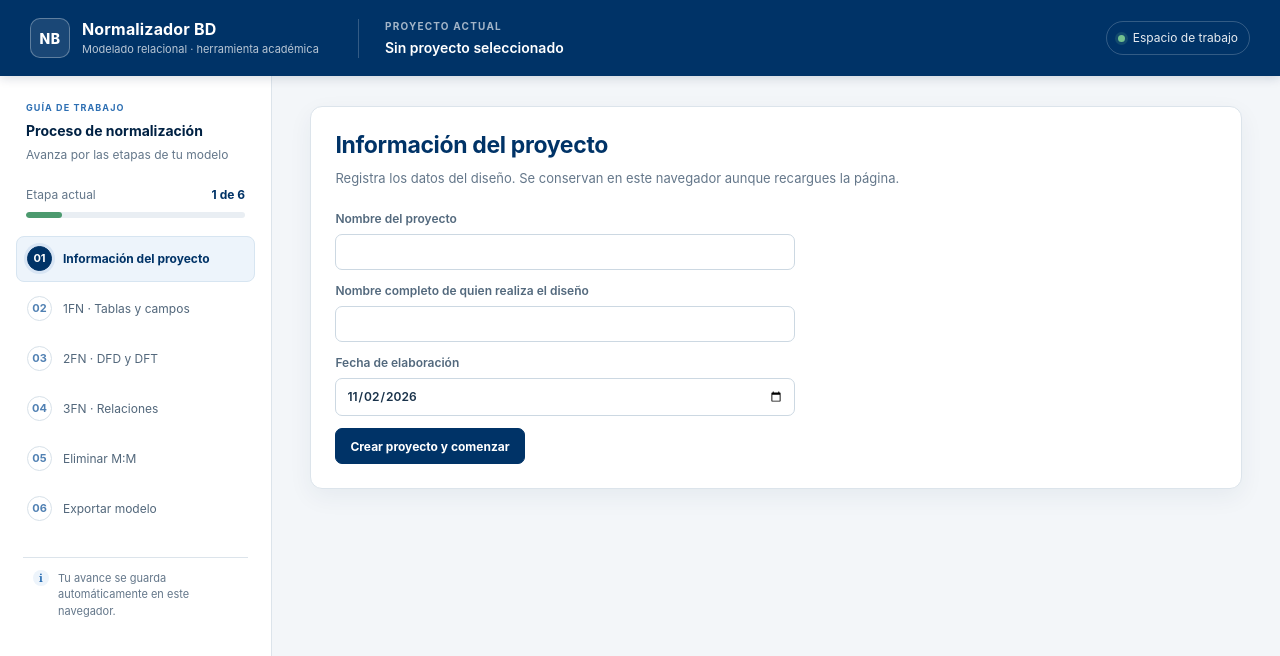
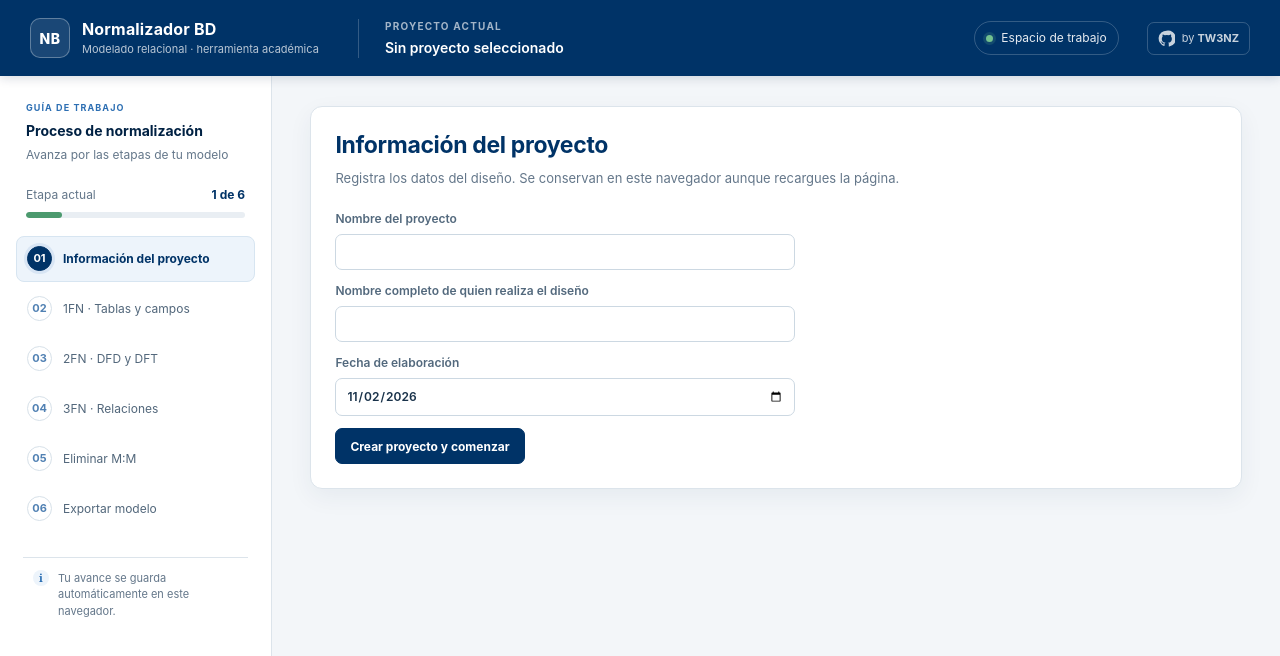
Before and after one commit to TW3NZ/Normalizador_BD, a React (Vite) app: page / in a window 1280 px wide. Shown: the top 656 px of the page. Built offline with nearby package versions, Linux system fonts and the light colour scheme.

Commit message:
Add author GitHub profile link

```diff
--- a/src/App.jsx
+++ b/src/App.jsx
@@ -56,6 +56,10 @@ export default function App() {
             <strong>{S.p?.name || 'Sin proyecto seleccionado'}</strong>
           </div>
           <span className="academic-badge"><i /> Espacio de trabajo</span>
+          <a className="author-link" href="https://github.com/TW3NZ" target="_blank" rel="noreferrer" aria-label="by TW3NZ — abrir perfil de GitHub en una pestaña nueva">
+            <svg viewBox="0 0 24 24" aria-hidden="true"><path fill="currentColor" d="M12 .9a11.1 11.1 0 0 0-3.51 21.63c.56.1.76-.24.76-.54v-2.08c-3.1.67-3.76-1.32-3.76-1.32-.5-1.29-1.24-1.63-1.24-1.63-1.01-.69.08-.68.08-.68 1.12.08 1.71 1.15 1.71 1.15 1 .1.75 2.48 3.75 1.78.1-.72.4-1.21.69-1.49-2.48-.28-5.09-1.24-5.09-5.52 0-1.22.44-2.22 1.15-3-.12-.28-.5-1.42.11-2.96 0 0 .94-.3 3.05 1.15a10.6 10.6 0 0 1 5.55 0c2.11-1.45 3.05-1.15 3.05-1.15.61 1.54.23 2.68.11 2.96.72.78 1.15 1.78 1.15 3 0 4.29-2.61 5.23-5.1 5.51.4.35.76 1.02.76 2.06v3.06c0 .3.2.65.77.54A11.1 11.1 0 0 0 12 .9Z"/></svg>
+            <span>by <strong>TW3NZ</strong></span>
+          </a>
         </header>
         <div className="app">
           <Sidebar />
--- a/src/styles.css
+++ b/src/styles.css
@@ -30,6 +30,7 @@ button{color:inherit}
 .topbar-context{min-width:0;display:flex;flex:1;flex-direction:column;gap:3px;padding-left:26px;border-left:1px solid rgba(255,255,255,.2)}
 .context-label,.sidebar-kicker{font-size:10px;font-weight:750;letter-spacing:.12em}.context-label{color:rgba(255,255,255,.64)}.topbar-context strong{overflow:hidden;text-overflow:ellipsis;white-space:nowrap;font-size:14px;font-weight:600}
 .academic-badge{display:inline-flex;align-items:center;gap:8px;padding:7px 11px;border:1px solid rgba(255,255,255,.2);border-radius:999px;color:rgba(255,255,255,.9);font-size:12px;white-space:nowrap}.academic-badge i{width:7px;height:7px;border-radius:50%;background:#73c18f;box-shadow:0 0 0 3px rgba(115,193,143,.16)}
+.author-link{display:inline-flex;align-items:center;gap:7px;padding:7px 10px;border:1px solid rgba(255,255,255,.2);border-radius:7px;color:rgba(255,255,255,.78);font-size:11px;text-decoration:none;white-space:nowrap;transition:background .15s ease,color .15s ease,border-color .15s ease}.author-link svg{width:17px;height:17px}.author-link:hover{border-color:rgba(255,255,255,.4);background:rgba(255,255,255,.1);color:#fff}.author-link:focus-visible{outline:3px solid rgba(255,255,255,.35);outline-offset:2px}
 .app{display:grid;grid-template-columns:272px minmax(0,1fr);min-height:calc(100vh - 76px)}
 .sidebar{position:sticky;top:76px;align-self:start;min-height:calc(100vh - 76px);padding:25px 16px 18px;background:var(--card);border-right:1px solid var(--br)}
 .sidebar-heading{display:flex;flex-direction:column;gap:5px;padding:0 10px 22px}.sidebar-kicker{color:var(--blue);font-size:9px}.sidebar-heading strong{font-size:14px;color:var(--pr-dark)}.sidebar-heading small{color:var(--mu);font-size:12px}
@@ -55,5 +56,5 @@ textarea{width:100%;resize:vertical}
 .ok{color:#35794f;font-weight:650}.project-toast{position:fixed;z-index:20;top:20px;right:20px;width:min(420px,calc(100vw - 32px));display:flex;align-items:center;gap:12px;padding:15px 14px;background:#eaf4ed;color:#183b20;border:1px solid #c9e1d0;border-radius:10px;box-shadow:0 10px 28px rgba(19,48,77,.16);opacity:0;transform:translateY(-12px);transition:opacity .22s ease,transform .22s ease}.project-toast.is-visible{opacity:1;transform:translateY(0)}.toast-check{width:30px;height:30px;flex:0 0 30px;display:grid;place-items:center;border-radius:50%;background:#cfe7d6;color:#35794f;font-size:19px;font-weight:700}.toast-copy{display:flex;flex:1;min-width:0;flex-direction:column;gap:2px}.toast-copy strong{font-size:14px}.toast-copy>span{font-size:13px;color:#496456}.toast-close{flex:0 0 auto;align-self:flex-start;padding:0 3px;border:0;border-radius:5px;background:transparent;color:#496456;font:22px/1 system-ui;cursor:pointer}.toast-close:hover{background:rgba(53,121,79,.1)}
 @media(max-width:1000px){.topbar{padding:0 20px}.brand-lockup{min-width:250px}.app{grid-template-columns:240px minmax(0,1fr)}.sidebar{padding-inline:12px}main{padding:24px 20px 36px}.card{padding:20px}}
 @media(max-width:760px){.topbar{position:relative;min-height:68px;gap:12px;padding:10px 15px}.brand-lockup{min-width:0;flex:1}.brand-mark{width:36px;height:36px}.brand-copy small{font-size:10px}.topbar-context{display:none}.academic-badge{padding:6px 9px;font-size:10px}.app{display:flex;flex-direction:column;min-height:calc(100vh - 68px)}.sidebar{position:relative;top:auto;min-height:0;padding:13px 12px 11px;border-right:0;border-bottom:1px solid var(--br)}.sidebar-heading{display:none}.progress-caption{padding:0 4px}.pg{margin:7px 4px 10px}.step-list{flex-direction:row;gap:5px;overflow-x:auto;padding:2px 0 5px;scrollbar-width:thin}.sidebar button{width:auto;min-width:max-content;min-height:38px;gap:7px;padding:5px 8px}.step-number{width:23px;height:23px;flex-basis:23px}.step-label{max-width:138px;white-space:normal;font-size:11px}.sidebar-note{display:none}main{padding:18px 12px 28px}.card{padding:17px;border-radius:10px}.s{margin-bottom:16px}.wrap>div{flex-basis:100%!important}.t{min-width:680px}.t th,.t td{padding:9px}}
-@media(max-width:480px){.topbar{align-items:center}.brand-copy strong{font-size:14px}.brand-copy small{max-width:195px;overflow:hidden;text-overflow:ellipsis;white-space:nowrap}.academic-badge{font-size:0}.academic-badge i{width:9px;height:9px}.row>.btn{max-width:100%}.project-toast{top:12px;right:12px;width:calc(100vw - 24px);padding:13px 12px}}
+@media(max-width:480px){.topbar{align-items:center}.brand-copy strong{font-size:14px}.brand-copy small{max-width:195px;overflow:hidden;text-overflow:ellipsis;white-space:nowrap}.academic-badge{font-size:0}.academic-badge i{width:9px;height:9px}.author-link{gap:0;padding:7px}.author-link span{display:none}.row>.btn{max-width:100%}.project-toast{top:12px;right:12px;width:calc(100vw - 24px);padding:13px 12px}}
 @media(prefers-reduced-motion:reduce){*,*::before,*::after{scroll-behavior:auto!important;transition-duration:.01ms!important;animation-duration:.01ms!important;animation-iteration-count:1!important}}
```
